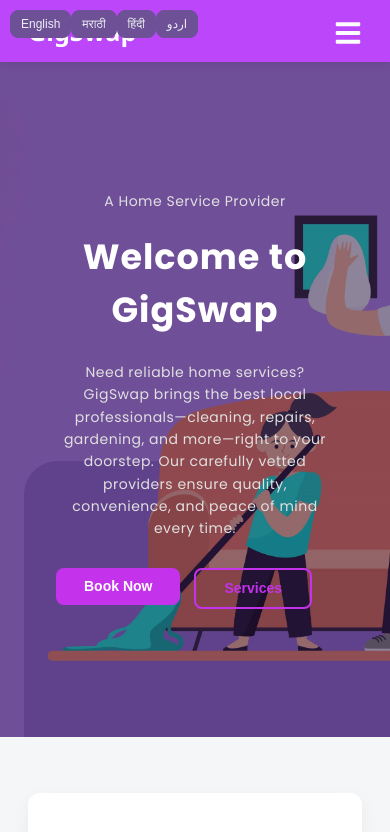
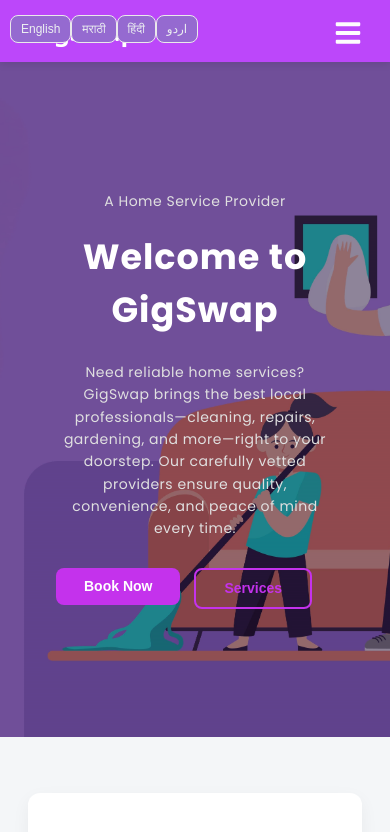
Before and after one commit to MohammadParvez7/GigSwap-hsp, a React (Vite) app in the folder client/: page / in a window 390 px wide. Shown: the top 832 px of the page. Built offline with nearby package versions, Linux system fonts and the light colour scheme; no server answers.

Commit message:
buttons change

```diff
--- a/client/src/components/GoogleTranslate.css
+++ b/client/src/components/GoogleTranslate.css
@@ -6,7 +6,7 @@
   position: fixed;
 
   /* Adjust this value to place the buttons higher, e.g., 20px from the top */
-  top: 20px;
+  top: 50px;
   left: 20px;
 
   z-index: 9999;
@@ -22,9 +22,9 @@
 
 /* Style for the language buttons */
 #google_translate_element_container button {
-  background-color: rgba(110, 80, 151);
+  background-color: rgb(149, 106, 208);
   color: #ecf0f1;
-  border: 1px solid rgba(110, 80, 151);
+  border: 1px solid rgb(234, 233, 235);
   border-radius: 8px;
   padding: 8px 12px;
   font-size: 14px;
@@ -48,7 +48,7 @@
     /* Stack buttons vertically on mobile */
     flex-direction: column;
     align-items: flex-start; /* Align buttons to the left */
-    top: 10px;
+    top: 15px;
     left: 10px;
     gap: 5px; /* Reduce space between buttons on mobile */
   }
```
Also changed, not shown: client/src/components/GoogleTranslate.jsx (+2 -7 lines).
